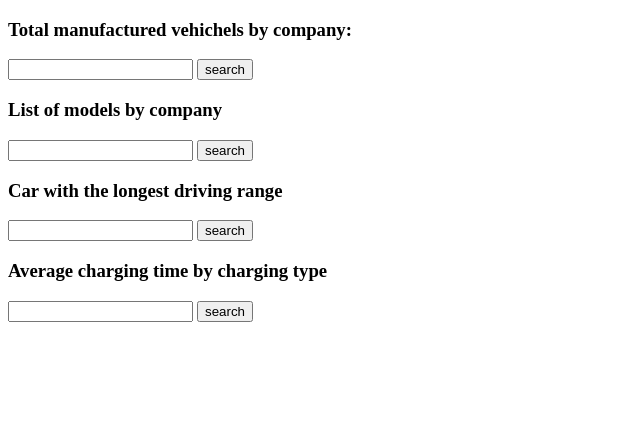
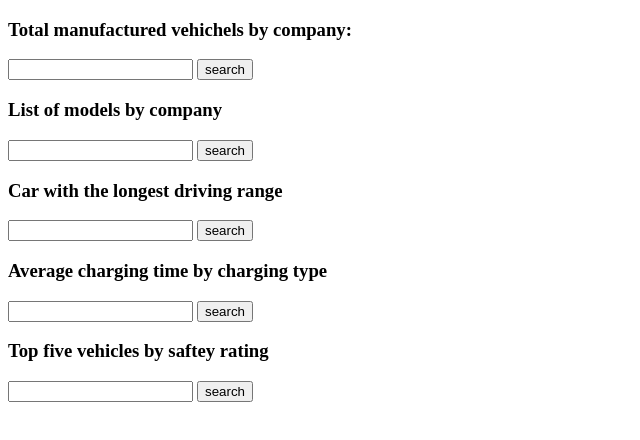
Before and after one commit to j0eTheRipper/aplc-assignment, a website: page index.html in a window 1280 px wide. Shown: the whole page, without its empty margins (0-640 px from the left). Drawn offline with Linux system fonts and the light colour scheme; no server answers.

Commit message:
finished second-to-last feature

```diff
--- a/index.html
+++ b/index.html
@@ -31,5 +31,11 @@
       <input type="text" name="averageChargingTimeInput" />
       <button onClick="getAverageChargingTime()">search</button>
     </div>
+
+    <div id="topFiveBySafteyRating">
+      <h3>Top five vehicles by saftey rating</h3>
+      <input type="text" name="topFiveBySafteyRating" />
+      <button onClick="getTopFiveBySafteyRating()">search</button>
+    </div>
   </body>
 </html>
--- a/index.js
+++ b/index.js
@@ -159,8 +159,39 @@ function getAverageChargingTime() {
   const result = total / count;
 
   resultline.append(
-    `Average charge time for ${input}: ${result.toFixed(3)} hours`,
+    `Average charge time with ${input}: ${result.toFixed(3)} hours`,
   );
+}
+
+function getTopFiveBySafteyRating() {
+  const resultDiv = "topFiveBySafteyRatingOut";
+  document.getElementById(resultDiv)?.remove();
+
+  const resultList = ResultList("topFiveBySafteyRating", resultDiv);
+  let topFive = [vehicles[0]];
+
+  for (let i = 0; i < vehicles.length; i++) {
+    for (let j = 0; j < topFive.length; j++) {
+      if (topFive.includes(vehicles[i])) {
+        continue;
+      }
+      if (topFive[j].safetyRating < vehicles[i].safetyRating) {
+        topFive[j] = vehicles[i];
+      }
+      if (topFive.length < 5) {
+        topFive.push(
+          vehicles[j].safetyRating < vehicles[i].safetyRating
+            ? vehicles[j]
+            : vehicles[i],
+        );
+      }
+    }
+  }
+  for (car of topFive) {
+    const element = document.createElement("li");
+    element.append(car.model);
+    resultList.appendChild(element);
+  }
 }
 
 function ResultList(parentId, id) {
```
